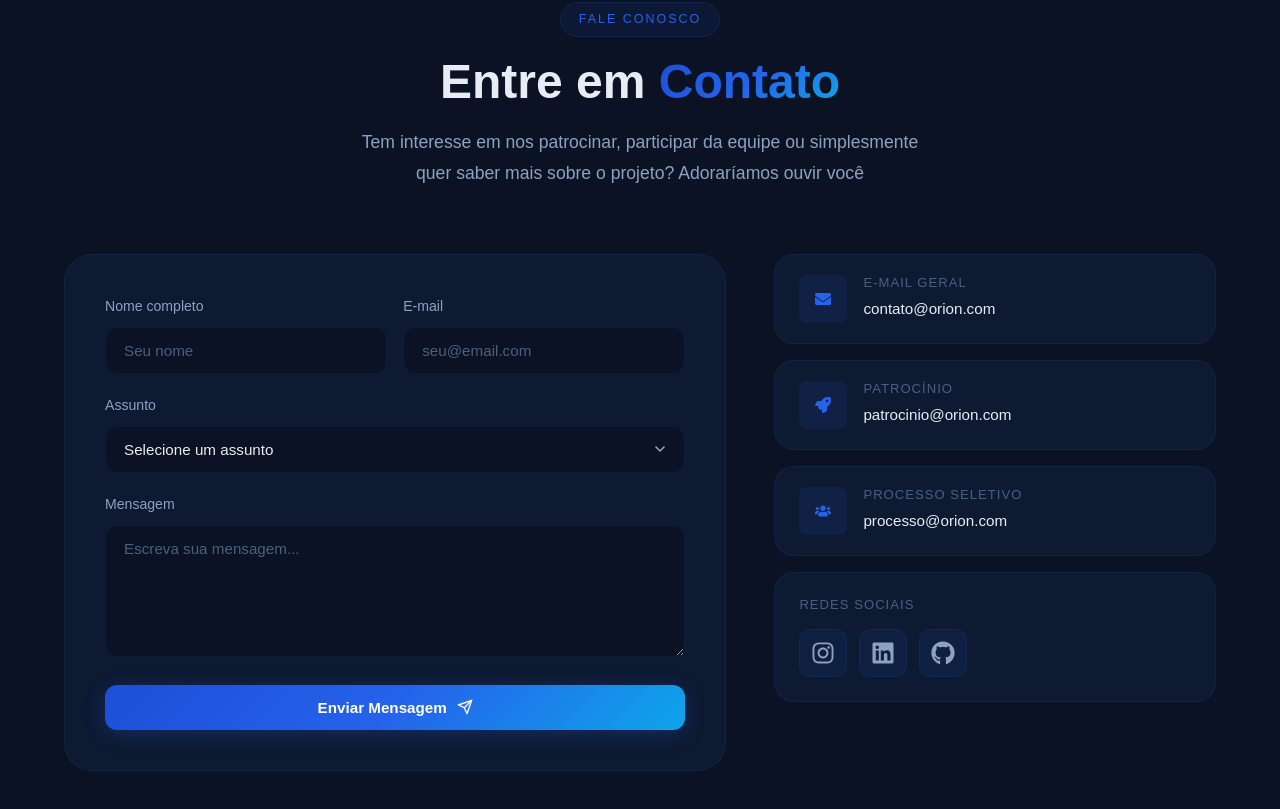
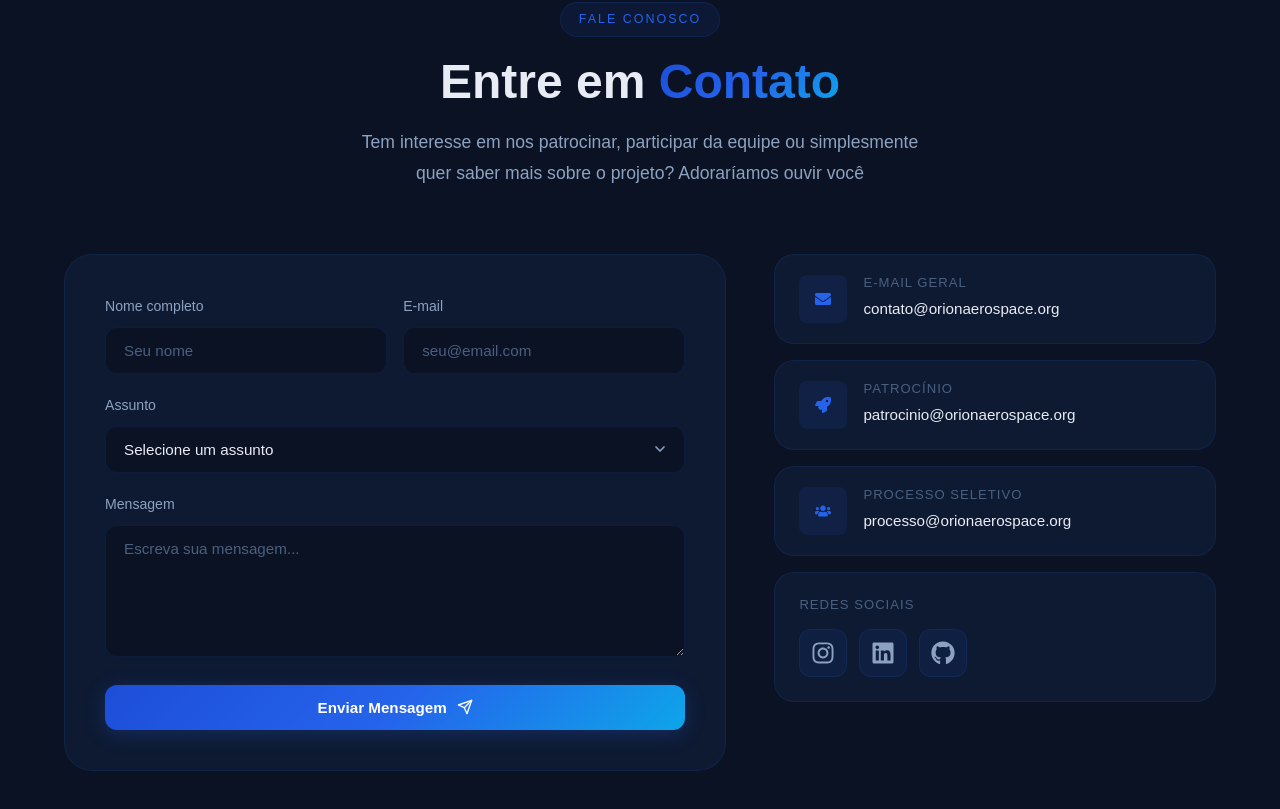
Before and after one commit to OrionAerospace/Site-Orion, a React (Vite) app: page / in a window 1280 px wide. Shown: the part 5345-6154 px from the top of the page. Built offline with nearby package versions, Linux system fonts and the light colour scheme.

Commit message:
fix: @ dos contatos

```diff
--- a/src/pages/Contato/Contato.jsx
+++ b/src/pages/Contato/Contato.jsx
@@ -41,19 +41,19 @@ export default function Contato() {
 
             <CardContato
               title="E-mail Geral"
-              value="contato@orion.com"
+              value="contato@orionaerospace.org"
               type="email"
             />
 
             <CardContato
               title="Patrocínio"
-              value="patrocinio@orion.com"
+              value="patrocinio@orionaerospace.org"
               type="patrocinio"
             />
 
             <CardContato
               title="Processo Seletivo"
-              value="processo@orion.com"
+              value="processo@orionaerospace.org"
               type="processo"
             />
 
```
